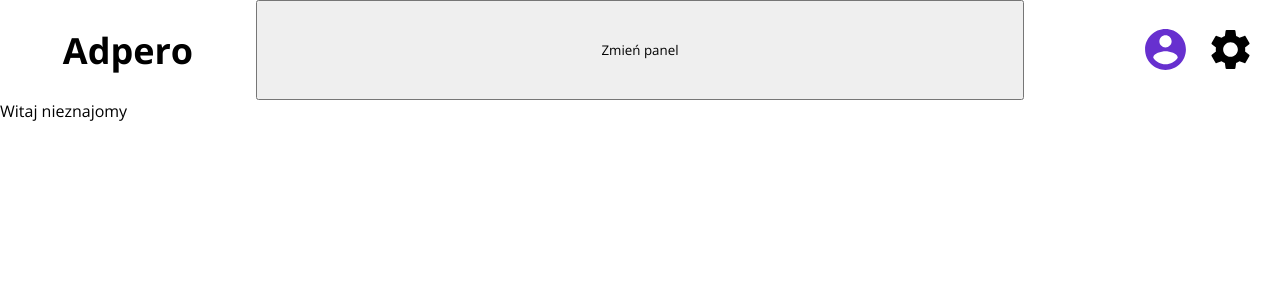
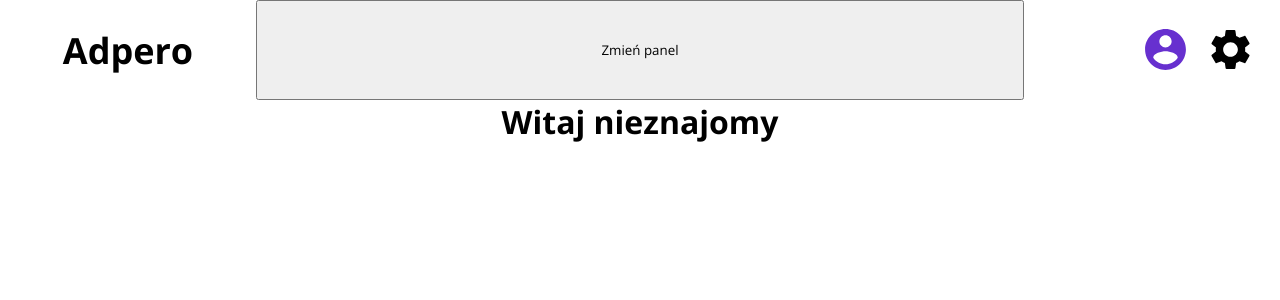
Before and after one commit to lkarasinski/adpero-old, a React (Create React App) app: page / in a window 1280 px wide. Both pictures are taken after a click on the button "Zmień panel". Shown: the top 300 px of the page. Built offline with nearby package versions, Linux system fonts and the light colour scheme; no server answers.

Commit message:
Edited landing page styling

```diff
--- a/src/components/Layout/Landing Page/JourneyList.tsx
+++ b/src/components/Layout/Landing Page/JourneyList.tsx
@@ -7,6 +7,12 @@ import firebase from '../../../firebase';
 import JourneyPanel from './JourneyPanel';
 
 const Wrapper = styled.div``;
+
+const StyledHeading = styled.h3`
+	font-size: 1.4em;
+	text-align: center;
+	font-weight: lighter;
+`;
 
 const JourneyList = () => {
 	const [content, setContent] = useState(['']);
@@ -27,7 +33,7 @@ const JourneyList = () => {
 
 	return (
 		<Wrapper>
-			<div>Twoje plany: </div>
+			<StyledHeading>Twoje plany: </StyledHeading>
 			{content.map((x) => (
 				<JourneyPanel key={x}>{x}</JourneyPanel>
 			))}
--- a/src/components/Layout/Landing Page/LandingPage.tsx
+++ b/src/components/Layout/Landing Page/LandingPage.tsx
@@ -3,7 +3,9 @@ import styled from 'styled-components';
 
 import WelcomePanel from './WelcomePanel';
 
-const Wrapper = styled.div``;
+const Wrapper = styled.div`
+	grid-column: 2/3;
+`;
 
 const LandingPage = () => {
 	return (
--- a/src/components/Layout/Landing Page/WelcomePanel.tsx
+++ b/src/components/Layout/Landing Page/WelcomePanel.tsx
@@ -4,7 +4,13 @@ import AuthContext from '../../../contexts/AuthProvider';
 
 import JourneyList from './JourneyList';
 
-const Wrapper = styled.div``;
+const Wrapper = styled.div`
+	/* grid-column: 2/3; */
+`;
+const StyledHeading = styled.h1`
+	font-size: 2em;
+	text-align: center;
+`;
 
 const WelcomePanel = () => {
 	const auth = useContext(AuthContext);
@@ -12,12 +18,16 @@ const WelcomePanel = () => {
 	if (auth.authenticated) {
 		return (
 			<Wrapper>
-				<p>Witaj {auth.user?.displayName}</p>
+				<StyledHeading>Witaj {auth.user?.displayName}</StyledHeading>
 				<JourneyList />
 			</Wrapper>
 		);
 	} else {
-		return <Wrapper>Witaj nieznajomy</Wrapper>;
+		return (
+			<Wrapper>
+				<StyledHeading>Witaj nieznajomy</StyledHeading>
+			</Wrapper>
+		);
 	}
 };
 
```
